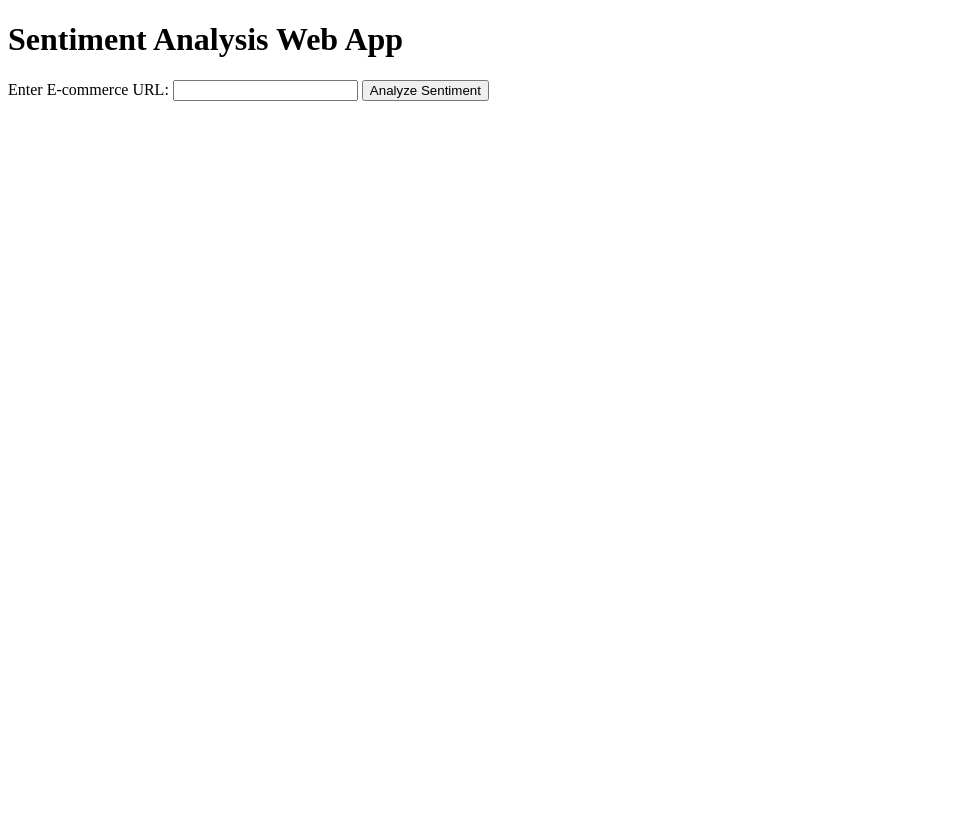
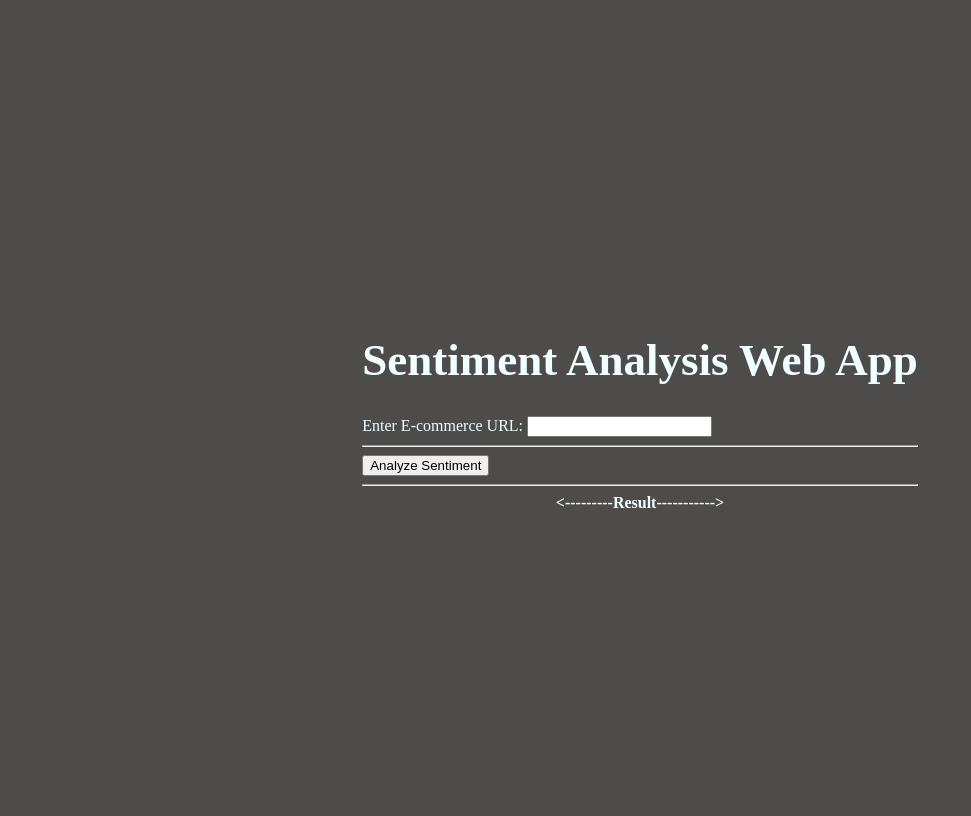
Before and after one commit to scosta18/Sentiment_Analysis, a Flask app: page / in a window 1280 px wide. Shown: the whole page, without its empty margins (0-971 px from the left). Before the commit the page ends 101 px from the top, so only its background shows below. Run offline with Flask 3, Linux system fonts and the light colour scheme.

Commit message:
added functionality

```diff
--- a/New_Project/static/script.js
+++ b/New_Project/static/script.js
@@ -11,6 +11,18 @@ document.getElementById('sentimentForm').addEventListener('submit', function(eve
     .then(response => response.json())
     .then(data => {
         document.getElementById('result').innerText = `Sentiment: ${data.sentiment}`;
+
+        // Display positive sentences if available
+        if (data.positive_sentences && data.positive_sentences.length > 0) {
+            const positiveSentencesDiv = document.getElementById('positiveSentences');
+            positiveSentencesDiv.innerHTML = '<p><strong>Positive Sentences:</strong></p>';
+            data.positive_sentences.forEach(sentence => {
+                positiveSentencesDiv.innerHTML += `<p>${sentence}</p>`;
+            });
+        } else {
+            const positiveSentencesDiv = document.getElementById('positiveSentences');
+            positiveSentencesDiv.innerHTML = '<p>No positive sentences found.</p>';
+        }
     })
     .catch(error => {
         console.error('Error:', error);
--- /dev/null
+++ b/New_Project/static/style.css
@@ -0,0 +1,30 @@
+#bodys{
+    background-color: rgb(78, 75, 75);
+}
+
+#form_div{
+    height: 100vh;
+    display: flex;
+    justify-content: center; /* Center horizontally */
+    align-items: center;
+}
+
+.container {
+    text-align: center;
+    max-width: 600px;
+    width: 100%;
+}
+
+#topic{
+    font-size: 45px;
+}
+
+#cen{
+    display: flex;
+    justify-content: center; /* Center horizontally */
+    align-items: center;
+}
+
+#sentimentForm{
+    color: azure;
+}
--- a/New_Project/templates/index.html
+++ b/New_Project/templates/index.html
@@ -1,19 +1,31 @@
 <!DOCTYPE html>
 <html lang="en">
-<head>
-    <meta charset="UTF-8">
-    <meta name="viewport" content="width=device-width, initial-scale=1.0">
+  <head>
+    <meta charset="UTF-8" />
+    <meta name="viewport" content="width=device-width, initial-scale=1.0" />
     <title>Sentiment Analysis Web App</title>
-</head>
-<body>
-    <h1>Sentiment Analysis Web App</h1>
-    <form id="sentimentForm">
+    <link href="static/style.css" rel="stylesheet" />
+  </head>
+
+  <body id="bodys">
+
+    <div id="form_div">
+
+        <form id="sentimentForm">
+        <h1 id="topic">Sentiment Analysis Web App</h1>
+
         <label for="urlInput">Enter E-commerce URL:</label>
-        <input type="text" id="urlInput" name="urlInput">
+        <input type="text" id="urlInput" name="urlInput" />
+        <hr>
         <button type="submit">Analyze Sentiment</button>
-    </form>
-    <div id="result"></div>
+        <hr>
+        <label id="cen"><b><---------Result-----------></b></label>
+        <div id="result"></div>
+        <div id="positiveSentences"></div>
+
+      </form>
+    </div>
 
     <script src="static/script.js"></script>
-</body>
+  </body>
 </html>
```
